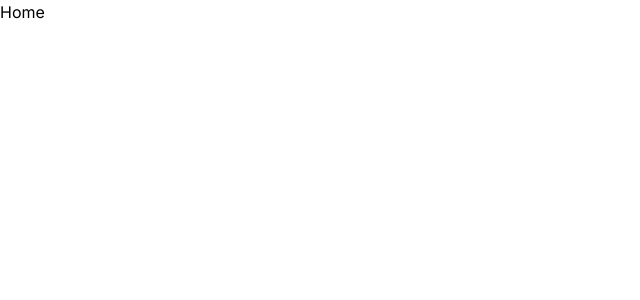
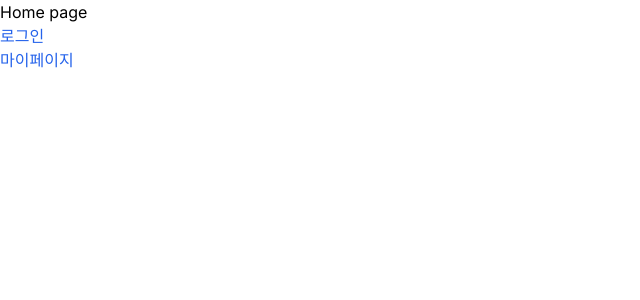
Before and after one commit to msm0748/next-auth-5-study, a Next.js app: page / in a window 1280 px wide. Shown: the top 300 px of the page, without its empty margins (0-640 px from the left). Built offline with nearby package versions, Linux system fonts and the light colour scheme.

Commit message:
feat: 로그인, 마이페이지 링크 추가

```diff
--- a/src/app/page.tsx
+++ b/src/app/page.tsx
@@ -1,3 +1,20 @@
-export default function Home() {
-  return <main>Home</main>;
+import Link from 'next/link';
+import { auth } from '../auth';
+
+export default async function Home() {
+  // const session = await auth();
+  // console.log(session, '홈');
+  return (
+    <div>
+      <main>Home page</main>
+      <ul>
+        <li className=" text-blue-600">
+          <Link href="/login">로그인</Link>
+        </li>
+        <li className=" text-blue-600">
+          <Link href="mypage">마이페이지</Link>
+        </li>
+      </ul>
+    </div>
+  );
 }
```
